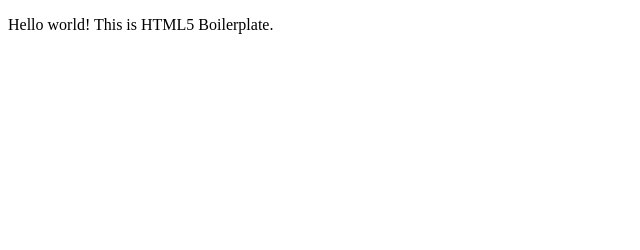
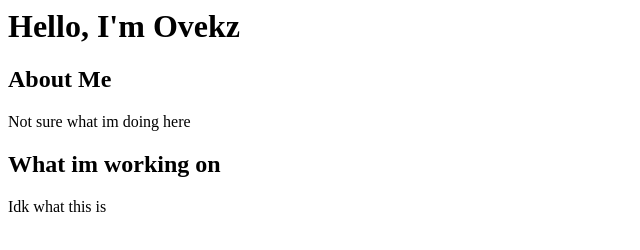
Before and after one commit to MrOvekz/mywebsite, a plain HTML site: page index.html in a window 1280 px wide. Shown: the whole page, without its empty margins (0-640 px from the left). Drawn offline with Linux system fonts and the light colour scheme.

Commit message:
Add files via upload

```diff
--- a/index.html
+++ b/index.html
@@ -1,33 +1,15 @@
-<!doctype html>
-<html class="no-js" lang="">
-
-<head>
-  <meta charset="utf-8">
-  <meta name="viewport" content="width=device-width, initial-scale=1">
-  <title></title>
-  <link rel="stylesheet" href="css/style.css">
-  <meta name="description" content="">
-
-  <meta property="og:title" content="">
-  <meta property="og:type" content="">
-  <meta property="og:url" content="">
-  <meta property="og:image" content="">
-  <meta property="og:image:alt" content="">
-
-  <link rel="icon" href="/favicon.ico" sizes="any">
-  <link rel="icon" href="/icon.svg" type="image/svg+xml">
-  <link rel="apple-touch-icon" href="icon.png">
-
-  <link rel="manifest" href="site.webmanifest">
-  <meta name="theme-color" content="#fafafa">
-</head>
-
-<body>
-
-  <!-- Add your site or application content here -->
-  <p>Hello world! This is HTML5 Boilerplate.</p>
-  <script src="js/app.js"></script>
-
-</body>
-
+<html>
+    <h1>
+        Hello, I'm Ovekz
+    </h1>
+    <body>
+        <h2>About Me</h2>
+        <p>
+            Not sure what im doing here
+        </p>
+        <h2>What im working on</h2>
+        <p>
+            Idk what this is
+        </p>
+    </body>
 </html>
```
